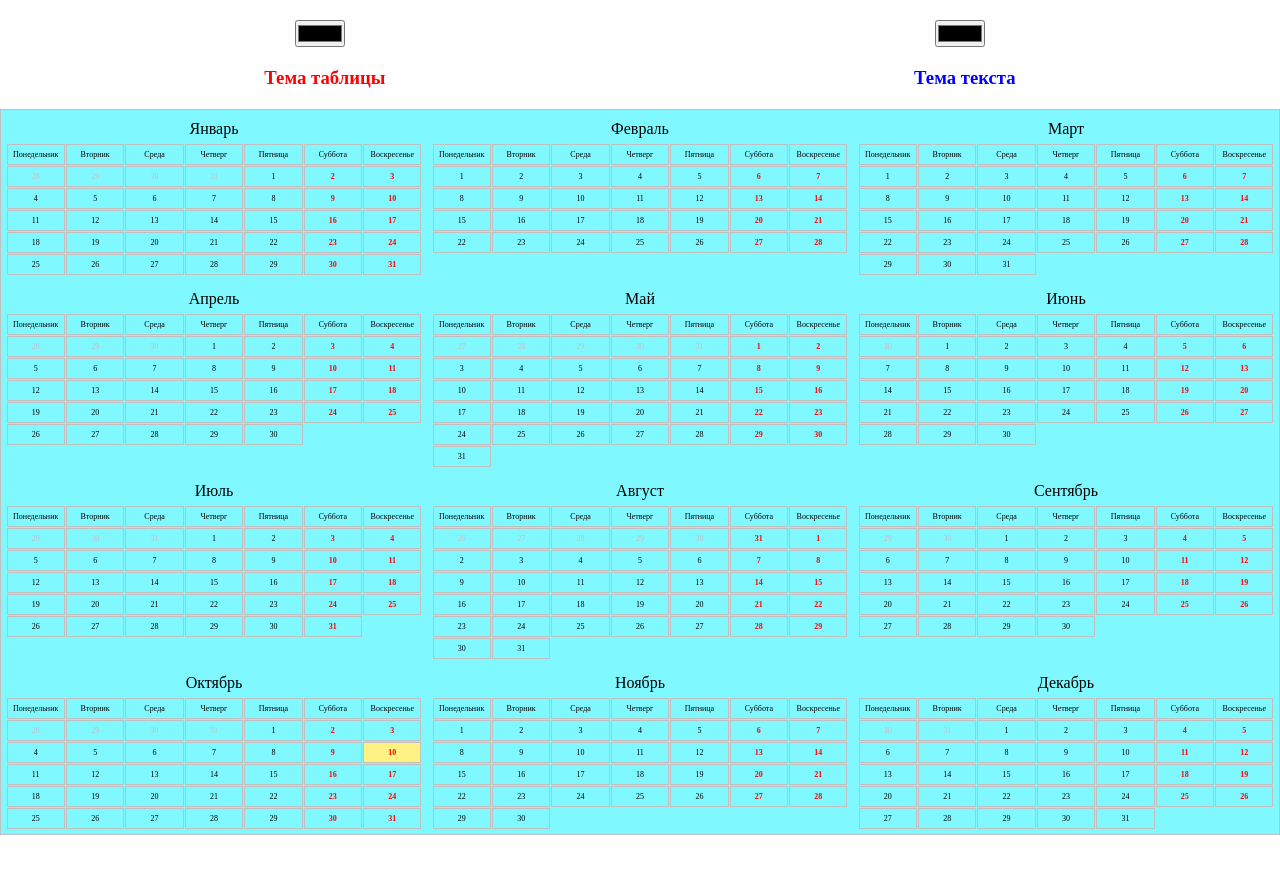
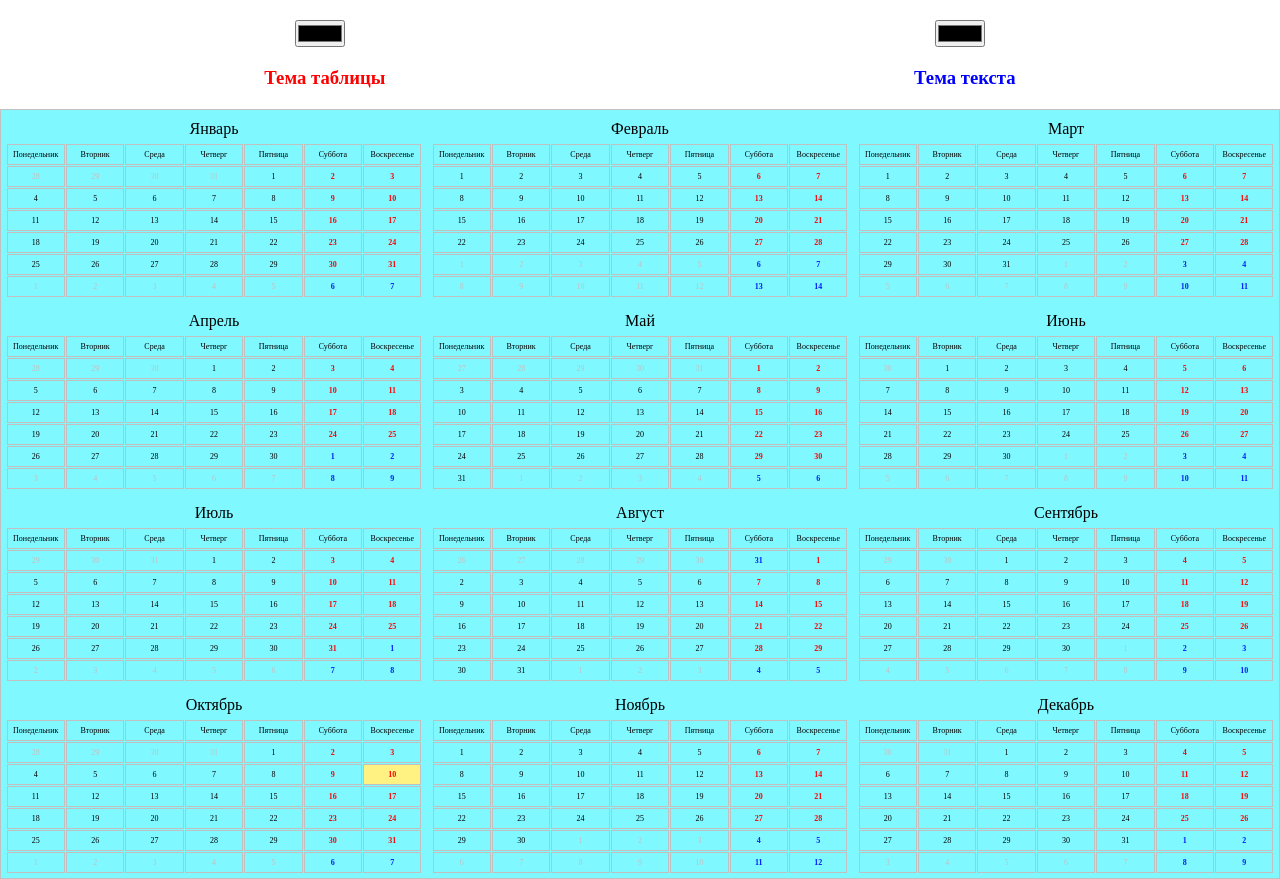
Before and after one commit to ONESucH/React-widget-calendar, a React (Create React App) app: page / in a window 1280 px wide. Before the commit the page ends 835 px from the top, so only its background shows below. Built offline with nearby package versions, Linux system fonts and the light colour scheme.

Commit message:
add new calendar

```diff
--- a/src/App.css
+++ b/src/App.css
@@ -85,9 +85,15 @@
   flex-grow: 1;
 }
 
-.day:nth-child(7n - 1),
-.day:nth-child(7n) {
+.day:not(.no-active):nth-child(7n - 1),
+.day:not(.no-active):nth-child(7n) {
   color: red;
+  font-weight: bold;
+}
+
+.day.no-active:nth-child(7n - 1),
+.day.no-active:nth-child(7n) {
+  color: #001dfb;
   font-weight: bold;
 }
 
--- a/src/App.js
+++ b/src/App.js
@@ -1,4 +1,4 @@
-import { useState, useEffect } from 'react';
+import { useState, useEffect, useMemo } from 'react';
 import { ThemeContext } from './utils';
 import { ThemeContextExample } from './components';
 import './App.css';
@@ -38,22 +38,28 @@ const App = () => {
   const [ monthCounter, setMonthCounter ] = useState(0); // Количество месяцев в году
   const [ years, setYears ] = useState([]); // Формируем год
   const [ month, setMonth ] = useState(null); // Формируем в году месяцы
+  let date = useMemo(() => new Date());
 
   const getLeftPosition = (monthDays) => Array.from(
-    { length: new Date(new Date().getFullYear(), monthCounter, 0).getDay() },
+    { length: new Date(date.getFullYear(), monthCounter, 0).getDay() },
     (v, k) => monthDays - k).reverse();
+
+  const getRightPosition = (monthDays) => Array.from(
+    { length: (6 * 7) - getLeftPosition(monthDays).length - monthDays  },
+    (v, k) => k + 1);
 
   useEffect(() => {
     if (monthCounter > 11) return;
 
-    const monthDays = new Date(new Date().getFullYear(), monthCounter + 1, 0).getDate(); // Количество дней в месяце
+    const monthDays = new Date(date.getFullYear(), monthCounter + 1, 0).getDate(); // Количество дней в месяце
 
     setMonth({
       indexMount: monthCounter,
       month: MonthRU[monthCounter],
       monthDays,
       days: Array.from({ length: monthDays }, (v, k) => k + 1),
-      leftPosition: getLeftPosition(monthDays)
+      leftPosition: getLeftPosition(monthDays),
+      rightPosition: getRightPosition(monthDays)
     });
 
     setMonthCounter(monthCounter + 1);
@@ -98,19 +104,16 @@ const App = () => {
                     {WeeksRu.map((item, weeksIndex) => <div className="week" key={weeksIndex + item}>{item}</div>)}
                   </div>
                   <div className="days">
-                    {item?.leftPosition.map(day => (
-                      <div key={day} className="day no-active">
-                        {day}
-                      </div>
-                    ))}
+                    {item?.leftPosition.map(day => <div key={day} className="day no-active">{day}</div>)}
                     {item?.days.map(day => (
                       <div
                         key={day}
-                        className={`day ${(new Date().getMonth() === item.indexMount) && (day === new Date().getDate()) ? 'now-date' : null}`}
+                        className={`day ${(date.getMonth() === item.indexMount) && (day === date.getDate()) ? 'now-date' : null}`}
                       >
                         {day}
                       </div>
                     ))}
+                    {item?.rightPosition.map(day => <div key={day} className="day no-active">{day}</div>)}
                   </div>
                 </div>
               ))
```
